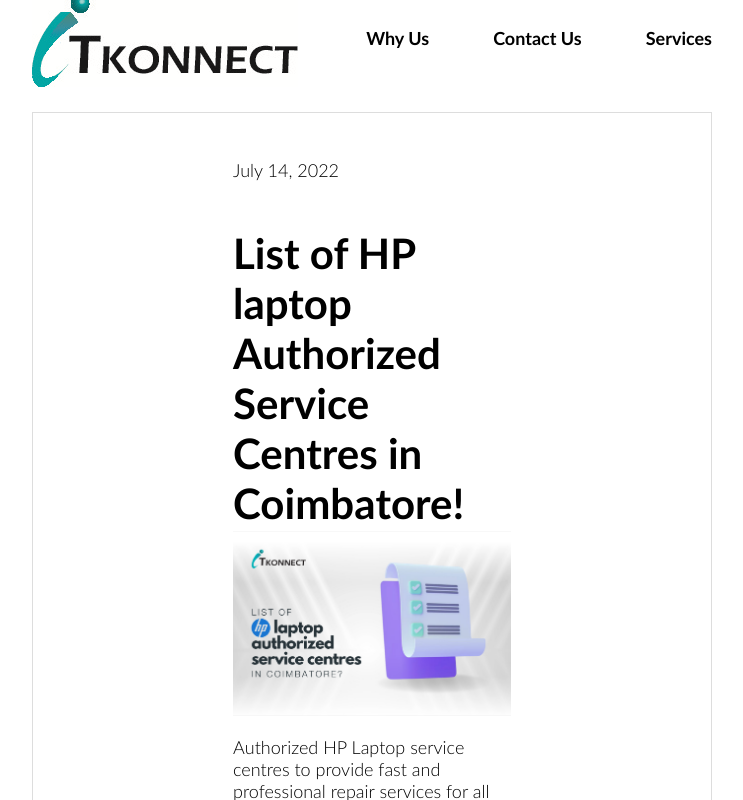
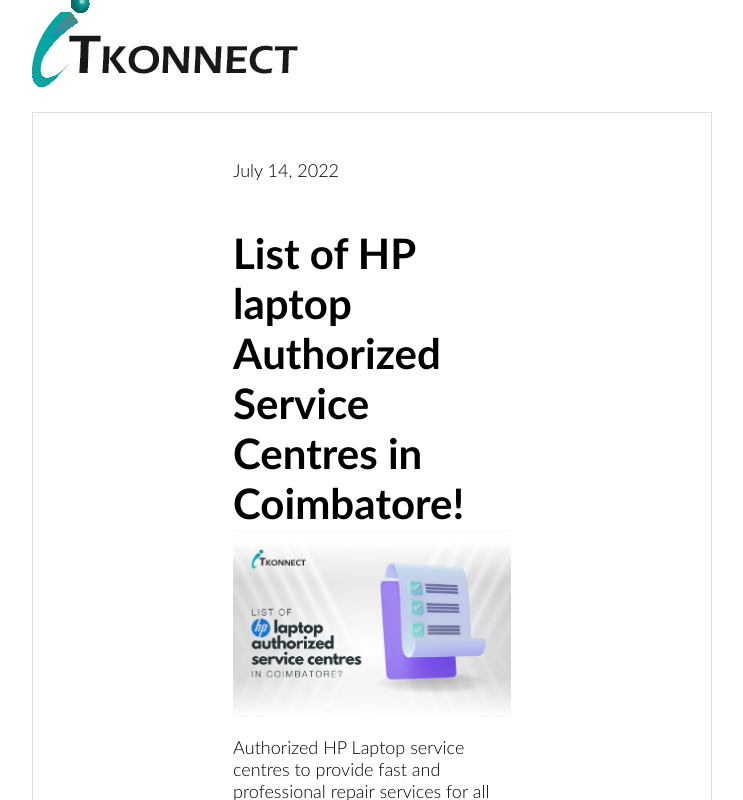
Before and after one commit to YaminNather/i_konnect_website, a Next.js app: page /blogs/list-of-hp-authorized-service-centres-in-coimbatore in a window 1280 px wide. Shown: the top 800 px of the page, without its empty margins (268-1011 px from the left). Built offline with nearby package versions, Linux system fonts and the light colour scheme.

Commit message:
NavBar children now become the nav links

```diff
--- a/components/NavBar.tsx
+++ b/components/NavBar.tsx
@@ -1,11 +1,11 @@
 import classnames from "classnames";
-import { FC, useEffect, useState } from "react";
+import { FC, PropsWithChildren, useEffect, useState } from "react";
 import Image from "next/future/image";
 import styles from "../styles/NavBar.module.scss";
 import companyLogo from "../public/company-logo.png";
 import Link from "next/link";
 
-export const NavBar: FC = () => {
+export const NavBar: FC<PropsWithChildren> = (props) => {
     const [isVisible, setIsVisible] = useState<boolean>(true);
 
     useEffect(
@@ -29,11 +29,7 @@
             <Image src={companyLogo} alt="company-logo.png" className={styles.logo} />
 
             <nav>
-                <Link href="/#why_us_section"><a>Why Us</a></Link>
-
-                <Link href="/#contact_us_section"><a>Contact Us</a></Link>
-
-                <Link href="/#our_services_section"><a>Services</a></Link>
+                {props.children}
             </nav>
         </div>
     );
```
Also changed, not shown: pages/index.tsx (+8 -1 lines).
